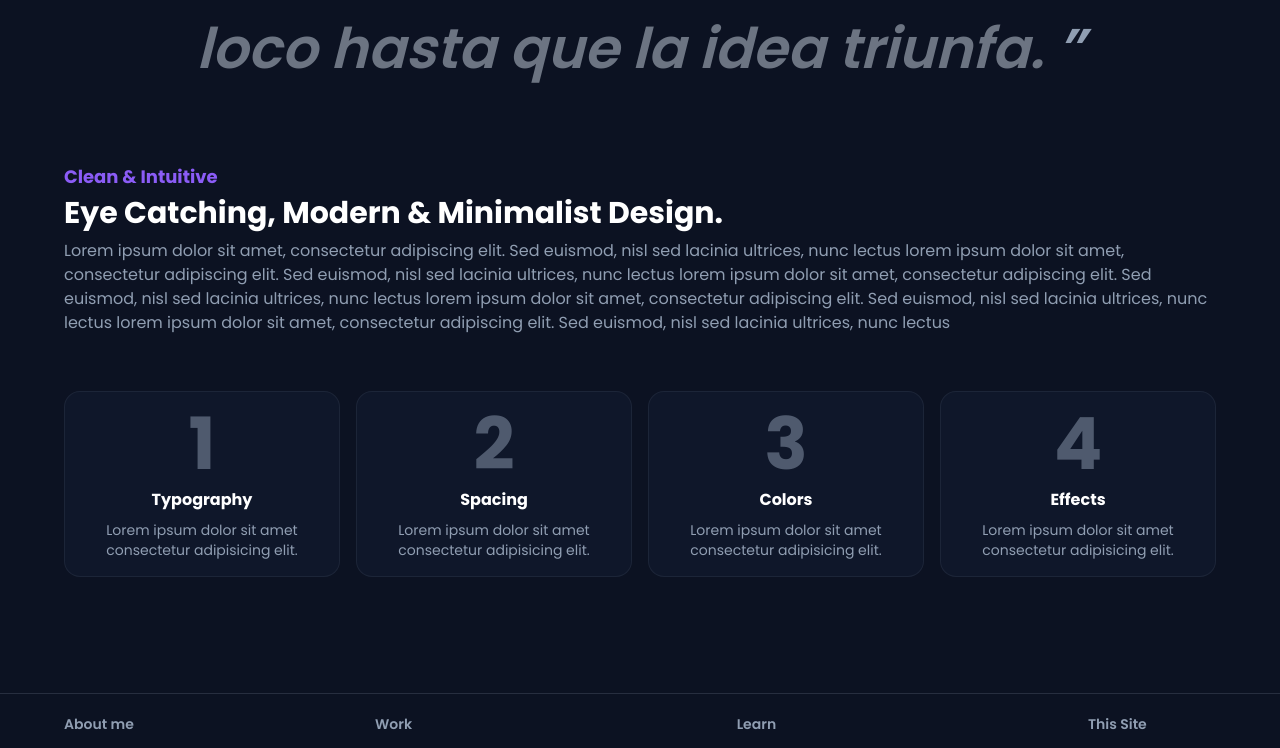
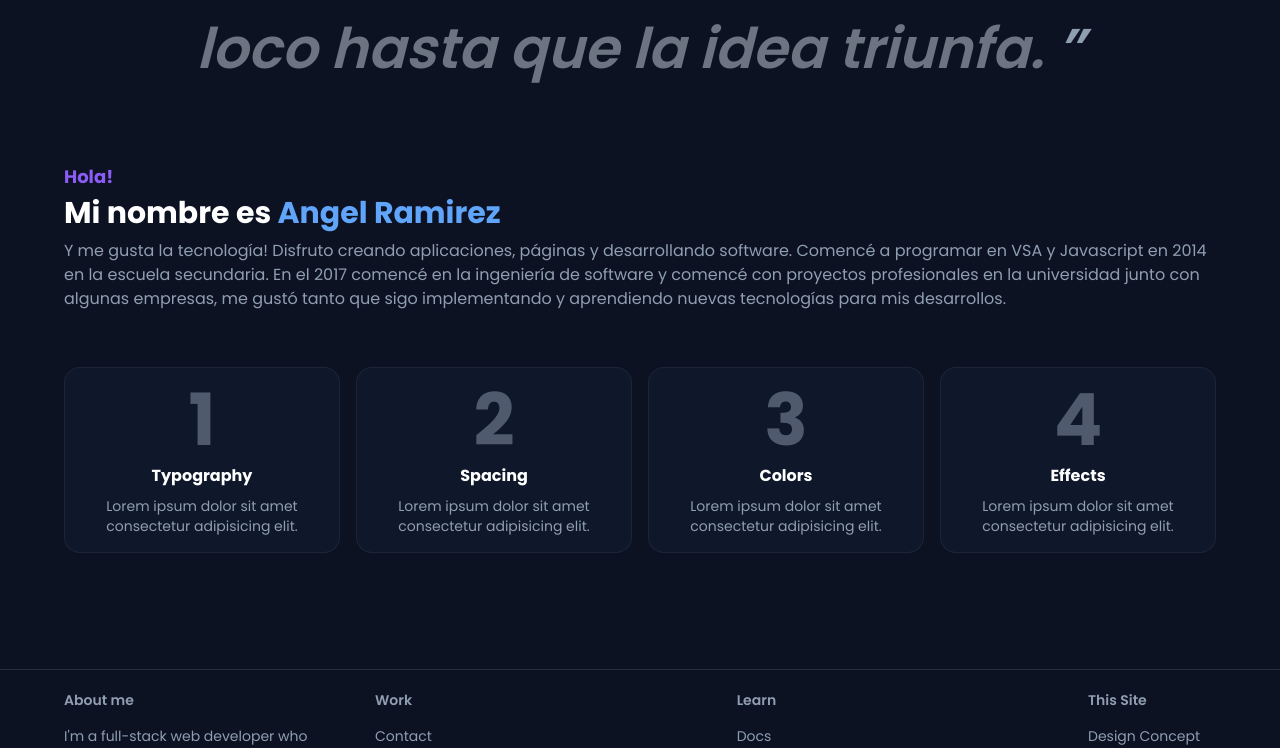
Before and after one commit to ImJars/Development-full-coding, a React (Vite) app: page / in a window 1280 px wide. Shown: the part 967-1715 px from the top of the page. Built offline with nearby package versions, Linux system fonts and the light colour scheme.

Commit message:
Update home-section

```diff
--- a/src/components/home/sub-home.jsx
+++ b/src/components/home/sub-home.jsx
@@ -1,56 +1,47 @@
-import React from 'react'
-import CardNumber from './card-number'
+import React from "react";
+import CardNumber from "./card-number";
 
-function SubHome({ title, subtitle, text }) {
+function SubHome({ title, subtitleOne, subtitleTwo, text }) {
   return (
     <>
-            <div>
-                <h1
-                    className='text-xs sm:text-lg font-bold text-text-purple mb-1'
-                >
-                    { title }
+      <div className="font-poppins">
+        <h1 className="text-xs sm:text-lg font-bold text-text-purple mb-1">
+          {title}
         </h1>
-                <h2
-                    className='text-xl sm:text-3xl font-bold mb-2'
-                >
-                    { subtitle }
-                </h2>
-                <h3
-                    className='text-xs sm:text-base text-text-general mb-14'
-                >
-                    { text }
-                </h3>
-                <div
-                    className='flex justify-center'
-                >
-                    <div
-                        className='grid grid-cols-2 sm:grid-cols-2 md:grid-cols-4 gap-x-4 gap-y-0 '
-                    >
+        <div className="flex">
+            <h1 className="text-xl sm:text-3xl font-bold mb-2">
+                {subtitleOne}&nbsp;
+            </h1>
+            <h2 className="text-xl sm:text-3xl font-bold mb-2 text-text-blue">{subtitleTwo}</h2>
+        </div>
+        <h3 className="text-sm sm:text-base text-text-general mb-14">{text}</h3>
+        <div className="flex justify-center">
+          <div className="grid grid-cols-2 sm:grid-cols-2 md:grid-cols-4 gap-x-4 gap-y-0 ">
             <CardNumber
-                            number={ '1' }
-                            title={ 'Typography' }
-                            text={ 'Lorem ipsum dolor sit amet consectetur adipisicing elit.' }
+              number={"1"}
+              title={"Typography"}
+              text={"Lorem ipsum dolor sit amet consectetur adipisicing elit."}
             />
             <CardNumber
-                            number={ '2' }
-                            title={ 'Spacing' }
-                            text={ 'Lorem ipsum dolor sit amet consectetur adipisicing elit.' }
+              number={"2"}
+              title={"Spacing"}
+              text={"Lorem ipsum dolor sit amet consectetur adipisicing elit."}
             />
             <CardNumber
-                            number={ '3' }
-                            title={ 'Colors' }
-                            text={ 'Lorem ipsum dolor sit amet consectetur adipisicing elit.' }
+              number={"3"}
+              title={"Colors"}
+              text={"Lorem ipsum dolor sit amet consectetur adipisicing elit."}
             />
             <CardNumber
-                            number={ '4' }
-                            title={ 'Effects' }
-                            text={ 'Lorem ipsum dolor sit amet consectetur adipisicing elit.' }
+              number={"4"}
+              title={"Effects"}
+              text={"Lorem ipsum dolor sit amet consectetur adipisicing elit."}
             />
           </div>
         </div>
       </div>
     </>
-    )
+  );
 }
 
-export default SubHome
+export default SubHome;
--- a/src/home.jsx
+++ b/src/home.jsx
@@ -315,10 +315,11 @@ function Home({ refHome }) {
             <section className="content-wrapped mx-auto">
               <div>
                 <SubHome
-                  title={"Clean & Intuitive"}
-                  subtitle={"Eye Catching, Modern & Minimalist Design."}
+                  title={"Hola!"}
+                  subtitleOne={"Mi nombre es"}
+                  subtitleTwo={"Angel Ramirez"}
                   text={
-                    "Lorem ipsum dolor sit amet, consectetur adipiscing elit. Sed euismod, nisl sed lacinia ultrices, nunc lectus lorem ipsum dolor sit amet, consectetur adipiscing elit. Sed euismod, nisl sed lacinia ultrices, nunc lectus lorem ipsum dolor sit amet, consectetur adipiscing elit. Sed euismod, nisl sed lacinia ultrices, nunc lectus lorem ipsum dolor sit amet, consectetur adipiscing elit. Sed euismod, nisl sed lacinia ultrices, nunc lectus lorem ipsum dolor sit amet, consectetur adipiscing elit. Sed euismod, nisl sed lacinia ultrices, nunc lectus"
+                    "Y me gusta la tecnología! Disfruto creando aplicaciones, páginas y desarrollando software. Comencé a programar en VSA y Javascript en 2014 en la escuela secundaria. En el 2017 comencé en la ingeniería de software y comencé con proyectos profesionales en la universidad junto con algunas empresas, me gustó tanto que sigo implementando y aprendiendo nuevas tecnologías para mis desarrollos."
                   }
                 />
               </div>
```
Lines whose indentation alone changed are shown as unchanged.
